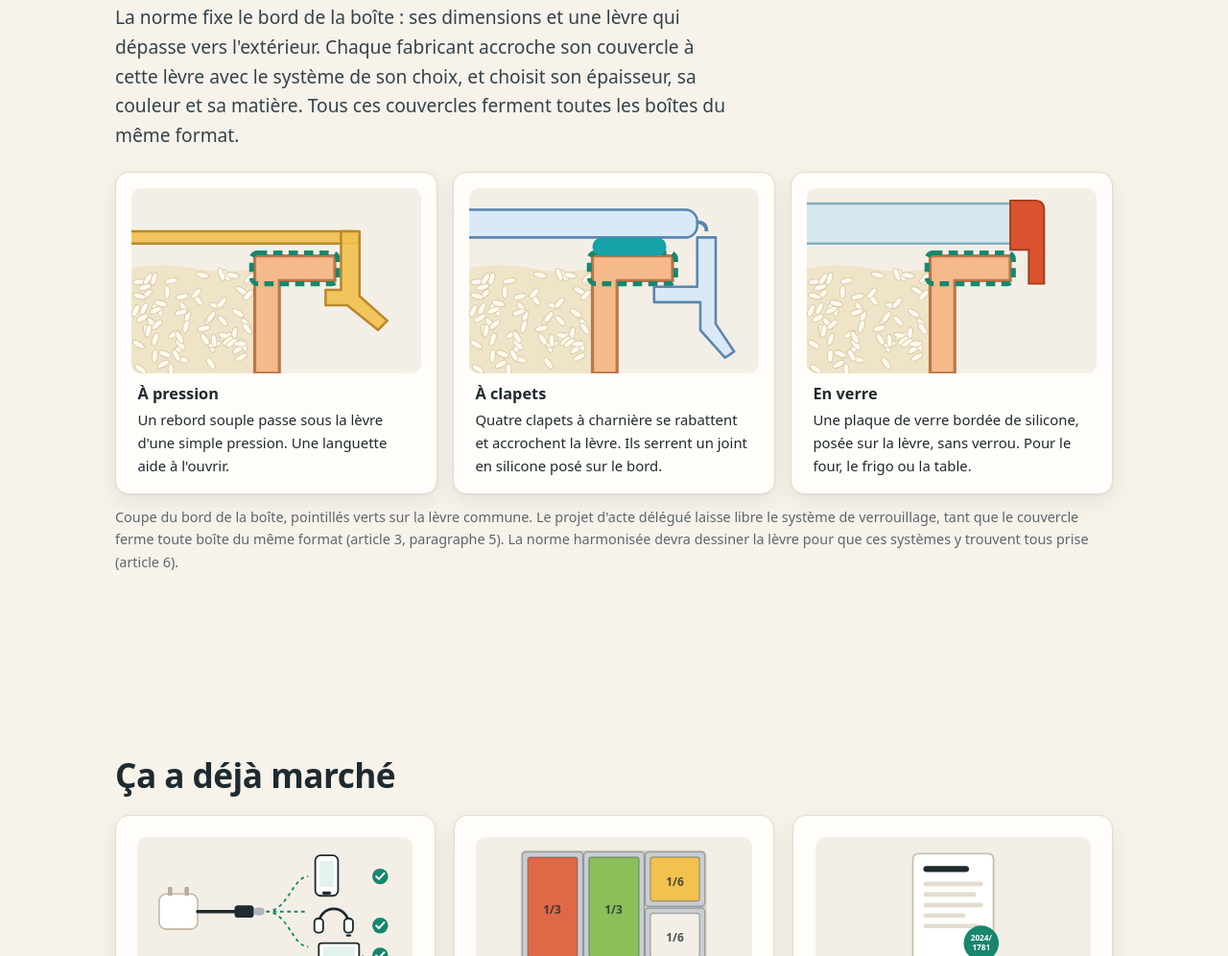
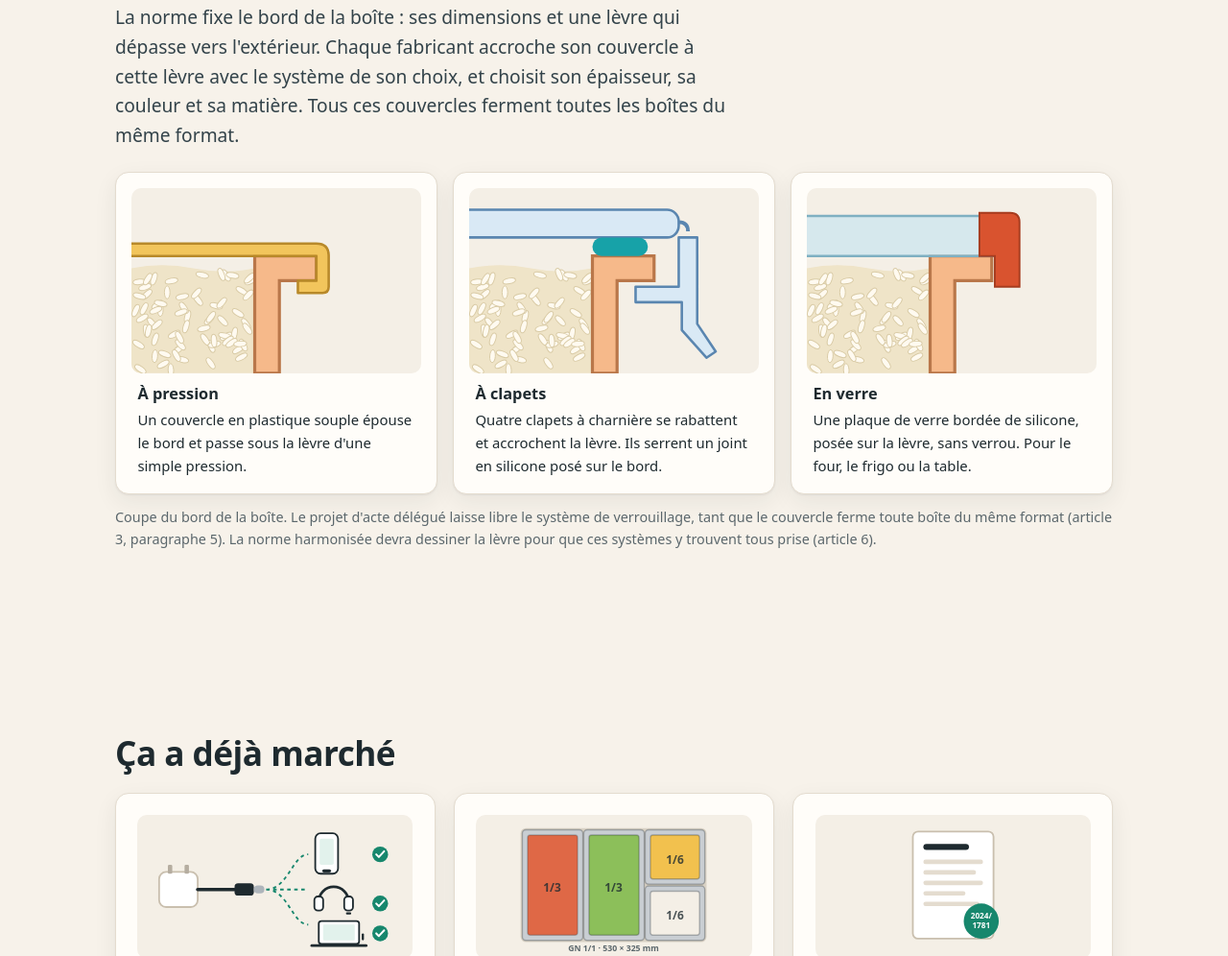
Before and after one commit to pdesainteagathe/couvercles-uniques, a plain HTML site: page index.html in a window 1280 px wide. Shown: the part 3292-4288 px from the top of the page at 96% size. Drawn offline with Linux system fonts and the light colour scheme.

Commit message:
Closures: narrower lip, no outline, soft lid hugging the rim
Co-Authored-By: Claude Opus 5.5 <noreply@anthropic.com>

```diff
--- a/app.js
+++ b/app.js
@@ -20,10 +20,10 @@ const T = {
     tx_fr: "Lire en français (PDF)", tx_en: "Read in English (PDF)",
     cl_title: "Un bord commun, des fermetures au choix",
     cl_lead: "La norme fixe le bord de la boîte : ses dimensions et une lèvre qui dépasse vers l'extérieur. Chaque fabricant accroche son couvercle à cette lèvre avec le système de son choix, et choisit son épaisseur, sa couleur et sa matière. Tous ces couvercles ferment toutes les boîtes du même format.",
-    cl_press_h: "À pression", cl_press: "Un rebord souple passe sous la lèvre d'une simple pression. Une languette aide à l'ouvrir.",
+    cl_press_h: "À pression", cl_press: "Un couvercle en plastique souple épouse le bord et passe sous la lèvre d'une simple pression.",
     cl_clips_h: "À clapets", cl_clips: "Quatre clapets à charnière se rabattent et accrochent la lèvre. Ils serrent un joint en silicone posé sur le bord.",
     cl_glass_h: "En verre", cl_glass: "Une plaque de verre bordée de silicone, posée sur la lèvre, sans verrou. Pour le four, le frigo ou la table.",
-    cl_note: "Coupe du bord de la boîte, pointillés verts sur la lèvre commune. Le projet d'acte délégué laisse libre le système de verrouillage, tant que le couvercle ferme toute boîte du même format (article 3, paragraphe 5). La norme harmonisée devra dessiner la lèvre pour que ces systèmes y trouvent tous prise (article 6).",
+    cl_note: "Coupe du bord de la boîte. Le projet d'acte délégué laisse libre le système de verrouillage, tant que le couvercle ferme toute boîte du même format (article 3, paragraphe 5). La norme harmonisée devra dessiner la lèvre pour que ces systèmes y trouvent tous prise (article 6).",
     nav_problem: "Le problème", nav_texts: "Les textes", nav_idea: "L'idée", nav_height: "Tous les volumes", nav_survey: "Votre avis",
     eyebrow: "Proposition citoyenne européenne",
     hero_title: "Le bon couvercle, sur n'importe quelle boîte.",
@@ -96,10 +96,10 @@ const T = {
     tx_fr: "Lire en français (PDF)", tx_en: "Read in English (PDF)",
     cl_title: "A common rim, a choice of closures",
     cl_lead: "The standard sets the rim of the box: its dimensions and a lip that sticks out. Each manufacturer attaches its lid to that lip with the system of its choice, and picks its thickness, colour and material. All these lids close every box of the same format.",
-    cl_press_h: "Press-on", cl_press: "A flexible skirt slips under the lip with a simple press. A tab helps to open it.",
+    cl_press_h: "Press-on", cl_press: "A soft plastic lid hugs the rim and slips under the lip with a simple press.",
     cl_clips_h: "Clip-lock", cl_clips: "Four hinged clips fold down and catch the lip. They press a silicone seal onto the rim.",
     cl_glass_h: "Glass", cl_glass: "A glass plate with a silicone edge, resting on the lip, with no lock. For the oven, the fridge or the table.",
-    cl_note: "Cross-section of the rim, common lip in green dashes. The draft delegated act leaves the locking system free, as long as the lid closes any box of the same format (Article 3(5)). The harmonised standard will have to shape the lip so that all these systems can grip it (Article 6).",
+    cl_note: "Cross-section of the rim. The draft delegated act leaves the locking system free, as long as the lid closes any box of the same format (Article 3(5)). The harmonised standard will have to shape the lip so that all these systems can grip it (Article 6).",
     nav_problem: "The problem", nav_texts: "The texts", nav_idea: "The idea", nav_height: "Every size", nav_survey: "Your view",
     eyebrow: "A citizen proposal for Europe",
     hero_title: "The right lid, on any box.",
@@ -491,7 +491,7 @@ function renderFigures() {
 }
 
 /* ---------- Fermetures : coupes du bord ---------- */
-// Paroi de la boîte (x 70 à 78) terminée par la lèvre commune (x 78 à 96, y 62 à 70), en tirets verts.
+// Paroi de la boîte (x 70 à 78) terminée par la lèvre commune (x 78 à 90, y 62 à 70).
 // Côté intérieur (à gauche), du riz. Couvercles en plastique translucide, comme les modèles du commerce.
 const RICE = (() => {
   let s = "", seed = 11; const rnd = () => (seed = (seed * 9301 + 49297) % 233280) / 233280;
@@ -502,22 +502,21 @@ const RICE = (() => {
   return `<path d="M30 66 Q40 64 50 66 T70 66 V100 H30 Z" class="cl-rice"/>${s}`;
 })();
 function closureSVG(kind) {
-  const box = `${RICE}<path d="M70 100 V62 H96 V70 H78 V100 Z" class="cl-box"/>
-    <rect x="69" y="61" width="28" height="10" rx="2" class="cl-lip"/>`;
+  const box = `${RICE}<path d="M70 100 V62 H90 V70 H78 V100 Z" class="cl-box"/>`;
   // chaque marque son épaisseur et sa couleur : la compatibilité ne tient qu'à la lèvre
-  const lidPlate = (y, h, cls) => `<rect x="20" y="${y}" width="84" height="${h}" rx="${R1(h / 2.4)}" class="${cls}"/>`;
+  const lidPlate = (y, h, cls) => `<rect x="20" y="${y}" width="78" height="${h}" rx="${R1(h / 2.4)}" class="${cls}"/>`;
   let lid = "";
-  if (kind === "press") lid = lidPlate(54, 4, "cl-lid press") +
-    // rebord souple : descend sur la lèvre, bourrelet qui passe dessous, languette pour l'ouvrir
-    `<path d="M98 54 h6 V75 l9 8 -3 3 -10 -8 h-7 v-5 h5 V54 Z" class="cl-lid press"/>`;
+  if (kind === "press") lid =
+    // plastique souple qui épouse le bord : dessus de la paroi, face extérieure de la lèvre, et dessous
+    `<path d="M20 58 H90 Q94 58 94 62 V72 Q94 74 92 74 H84 V70 H90 V62 H20 Z" class="cl-lid press"/>`;
   if (kind === "clips") lid = lidPlate(47, 9, "cl-lid clips") +
-    `<rect x="70" y="56" width="24" height="6" rx="3" class="cl-seal"/>` +
+    `<rect x="70" y="56" width="18" height="6" rx="3" class="cl-seal"/>` +
     // charnière fine au bord du couvercle, clapet avec crochet sous la lèvre et ergot de préhension
-    `<path d="M104 51 q3 0 3 3" class="cl-hinge"/>
-     <path d="M104 56 h6 V84 l6 9 -3 2 -8 -9 V77 H90 v-5 h14 Z" class="cl-clip"/>`;
-  if (kind === "glass") lid = `<rect x="20" y="45" width="82" height="13" rx="2" class="cl-glass"/>` +
+    `<path d="M98 51 q3 0 3 3" class="cl-hinge"/>
+     <path d="M98 56 h6 V84 l6 9 -3 2 -8 -9 V77 H84 v-5 h14 Z" class="cl-clip"/>`;
+  if (kind === "glass") lid = `<rect x="20" y="49" width="72" height="13" rx="2" class="cl-glass"/>` +
     // bordure en silicone qui coiffe la lèvre, sans verrou
-    `<path d="M96 44 h8 q3 0 3 3 V71 h-5 V60 H96 Z" class="cl-band"/>`;
+    `<path d="M86 48 H96 q3 0 3 3 V72 H91 V62 H86 Z" class="cl-band"/>`;
   return box + lid;
 }
 function renderClosures() { document.querySelectorAll(".cl-ill").forEach(s => { s.innerHTML = closureSVG(s.dataset.cl); }); }
--- a/style.css
+++ b/style.css
@@ -226,7 +226,6 @@ input[type=range] { width: 100%; accent-color: var(--teal); height: 28px; }
 .cl-card figcaption b { display: block; margin: .5rem 0 .2rem; font-size: 1.02rem; }
 .cl-ill { width: 100%; height: auto; display: block; background: #f4efe6; border-radius: 10px; }
 .cl-box { fill: #f6b98a; stroke: #b9774a; stroke-width: 1; }
-.cl-lip { fill: none; stroke: var(--teal); stroke-width: 1.6; stroke-dasharray: 3 2; }
 .cl-lid, .cl-clip { fill-opacity: .9; stroke-width: .8; stroke-linejoin: round; }
 .cl-lid.press { fill: #f2c14e; stroke: #b8892a; }
 .cl-lid.clips, .cl-clip { fill: #d6e9f8; stroke: #5a86b0; }
```
